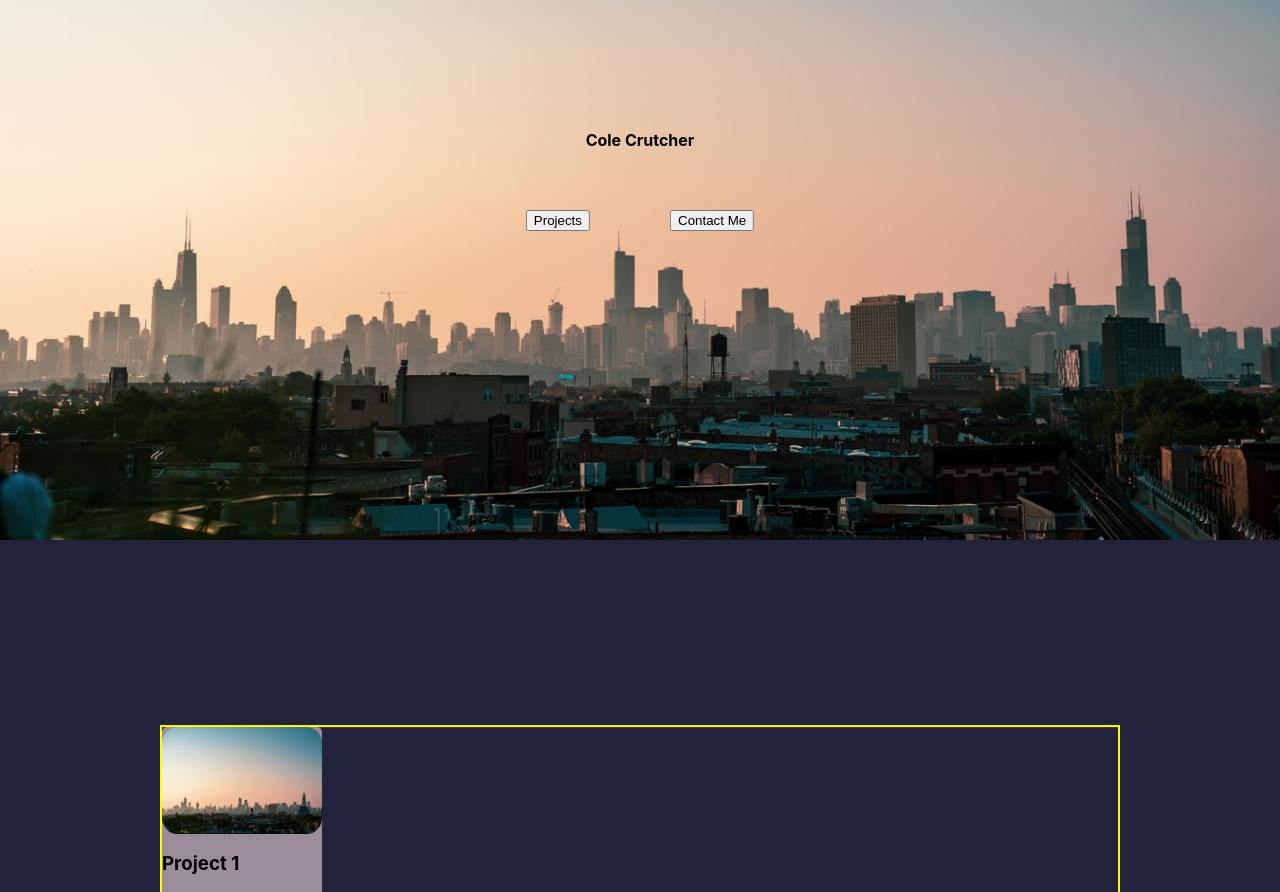
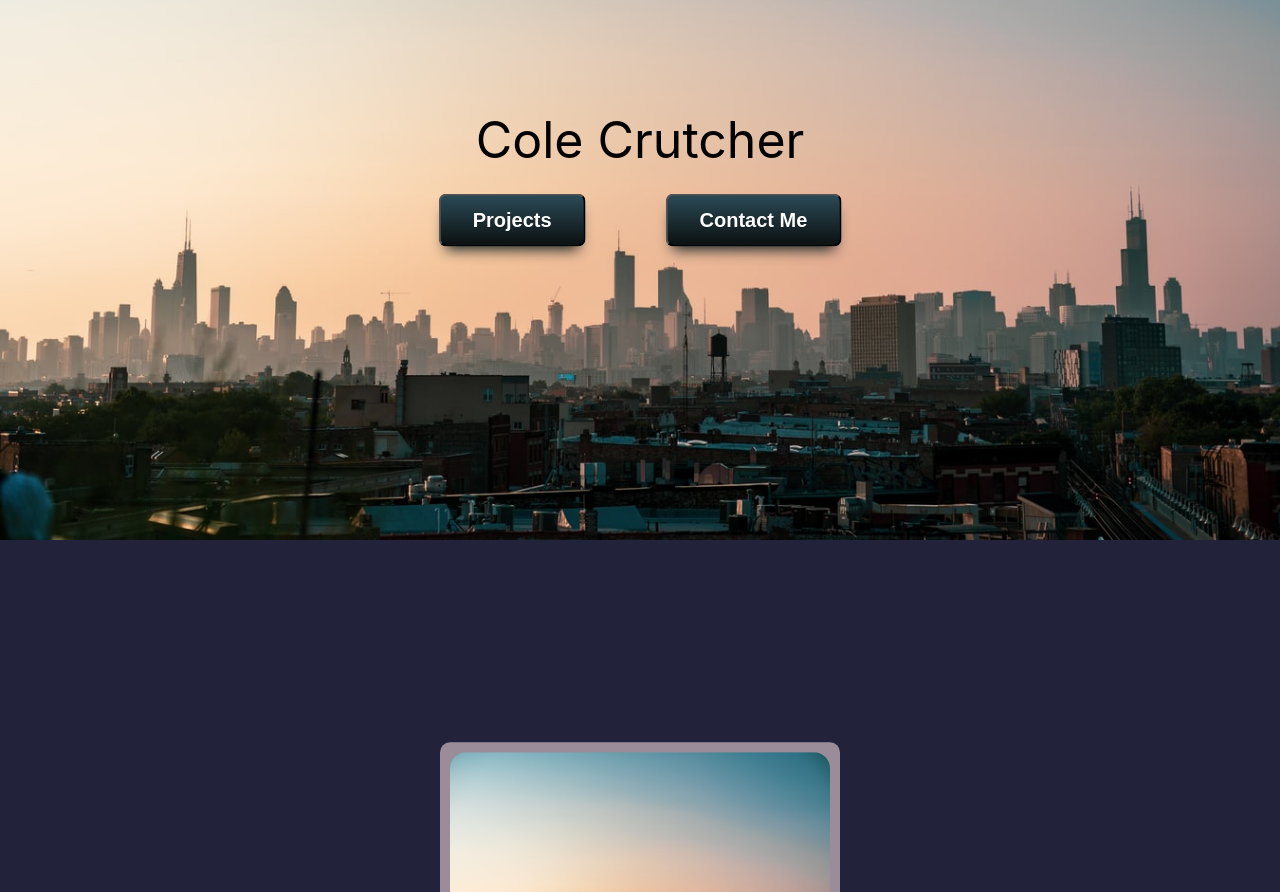
Before and after one commit to ccrutcher/portfolio, a React (Create React App) app: page / in a window 1280 px wide. Shown: the part 260-1152 px from the top of the page. Built offline with nearby package versions, Linux system fonts and the light colour scheme.

Commit message:
Functionality of project page complete

```diff
--- a/src/App.css
+++ b/src/App.css
@@ -23,5 +23,5 @@
 
 .contact-section {
   height: 100vh;
-  background-color: #9a8c98;
+  background-color: #22223b;
 }
--- a/src/sections/Main.css
+++ b/src/sections/Main.css
@@ -25,3 +25,30 @@
 .link {
   padding: 40px;
 }
+
+.my-name {
+  font-size: 50px;
+}
+
+.main-button {
+  box-shadow: 0px 10px 14px -7px #132224;
+  background: linear-gradient(to bottom, #294752 5%, #0c1112 100%);
+  background-color: #294752;
+  border-radius: 8px;
+  display: inline-block;
+  cursor: pointer;
+  color: #ffffff;
+  font-size: 20px;
+  font-weight: bold;
+  padding: 13px 32px;
+  text-decoration: none;
+  text-shadow: 0px 1px 0px #142024;
+}
+.main-button:hover {
+  background: linear-gradient(to bottom, #0c1112 5%, #294752 100%);
+  background-color: #0c1112;
+}
+.main-button:active {
+  position: relative;
+  top: 1px;
+}
--- a/src/sections/Main.js
+++ b/src/sections/Main.js
@@ -8,7 +8,7 @@ export class Main extends Component {
     return (
       <div className='main-section' id='main'>
         <div className='main-content'>
-          <h4>Cole Crutcher</h4>
+          <div className='my-name'>Cole Crutcher</div>
         </div>
         <div className='links'>
           <Link
@@ -20,7 +20,10 @@ export class Main extends Component {
             offset={0}
             duration={500}
           >
-            <button type='button'> Projects</button>
+            <button type='button' className='main-button'>
+              {' '}
+              Projects
+            </button>
           </Link>
           <Link
             className='link'
@@ -31,7 +34,9 @@ export class Main extends Component {
             offset={0}
             duration={500}
           >
-            <button type='button'>Contact Me</button>
+            <button type='button' className='main-button'>
+              Contact Me
+            </button>
           </Link>
         </div>
       </div>
--- a/src/sections/Project.css
+++ b/src/sections/Project.css
@@ -17,16 +17,25 @@
 
 .project-container {
   position: relative;
-  margin: 0;
   top: 30%;
   left: 50%;
-  transform: translate(-50%, -50%);
-  max-width: 75%;
-  border: 2px solid yellow;
+  transform: translate(-50%, -30%);
+  display: flex;
+  flex-wrap: no-wrap;
+  align-items: center;
+  align-content: center;
+  justify-content: space-around;
+  max-height: 80%;
 }
 
-.project1 {
-  position: absolute;
+.project-container2 {
+  margin-top: 60px;
+}
+
+.project {
+  max-width: 400px;
+  display: flex;
+  margin: 20px;
 }
 
 h1,
@@ -42,15 +51,15 @@ img {
 
 .game {
   position: relative;
-  width: 12.5vw;
-  cursor: pointer;
+  max-width: 100%;
   background-color: #9a8c98;
-  border-radius: 5px;
+  border-radius: 10px;
 }
 
 .front {
   -webkit-transition: 250ms;
   transition: 250ms;
+  margin: 10px;
 }
 
 .front .thumbnail {
@@ -95,24 +104,26 @@ img {
 }
 
 .description {
-  border: 2px solid white;
-  transform: translatey(-20%);
+  margin-left: 10px;
+  margin-right: 10px;
+  transform: translatey(-25%);
 }
 
 .back .streaming-info {
+  transform: translatey(-20px);
+  display: block;
   -webkit-columns: 2;
   columns: 2;
   -webkit-column-rule: 1px solid rgba(255, 255, 255, 0.25);
   column-rule: 1px solid rgba(255, 255, 255, 0.25);
 }
 
-.back .game-stat {
-  font-size: 1.125rem;
-  text-align: center;
+.back .game-stat span {
+  font-size: 0.9rem;
+  display: block;
 }
 
-.back .game-stat span {
-  font-size: 0.9rem;
+.back .name {
   display: block;
 }
 
@@ -139,9 +150,7 @@ img {
 }
 
 .game:hover .front .name {
-  -webkit-animation: gameName 250ms forwards;
-  animation: gameName 250ms forwards;
-  margin-top: 0;
+  opacity: 0;
 }
 
 .game:hover .front .stats {
@@ -157,13 +166,6 @@ img {
     -webkit-transform 400ms ease;
   -webkit-transform: translateY(0);
   transform: translateY(0);
-}
-
-.game:hover .back .streamers {
-  width: 100%;
-  -webkit-box-pack: justify;
-  -ms-flex-pack: justify;
-  justify-content: space-between;
 }
 
 .game:hover .back .name {
--- a/src/sections/Projects.js
+++ b/src/sections/Projects.js
@@ -6,8 +6,8 @@ export class Project extends Component {
   render() {
     return (
       <div className='project-section' id='projects'>
-        <div className='project-container'>
-          <div classname='project1'>
+        <div className='project-container project-container1'>
+          <div className='project project1'>
             <div class='game'>
               <div class='front'>
                 <img
@@ -24,6 +24,7 @@ export class Project extends Component {
               </div>
 
               <div class='back'>
+                <h3 className='name'>Project 1</h3>
                 <div class='streaming-info'>
                   <p class='game-stat'>
                     <button type='button' className='button'>
@@ -39,7 +40,10 @@ export class Project extends Component {
                 <div className='description'>
                   <p>
                     This project does stuff This project does stuff This project
-                    does stuff This project does stuff
+                    does stuff This project does stuff This project does stuff
+                    This project does stuff This project does stuff This project
+                    does stuff This project does stuff This project does stuff
+                    This project does stuff This project does stuff
                   </p>
                 </div>
               </div>
```
